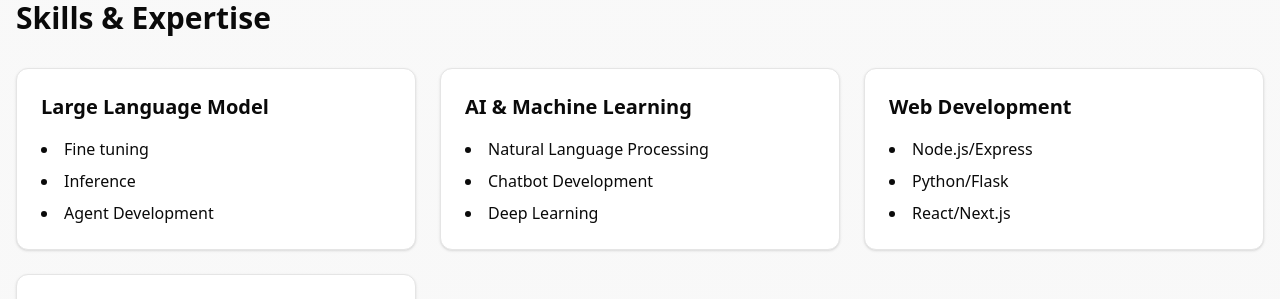
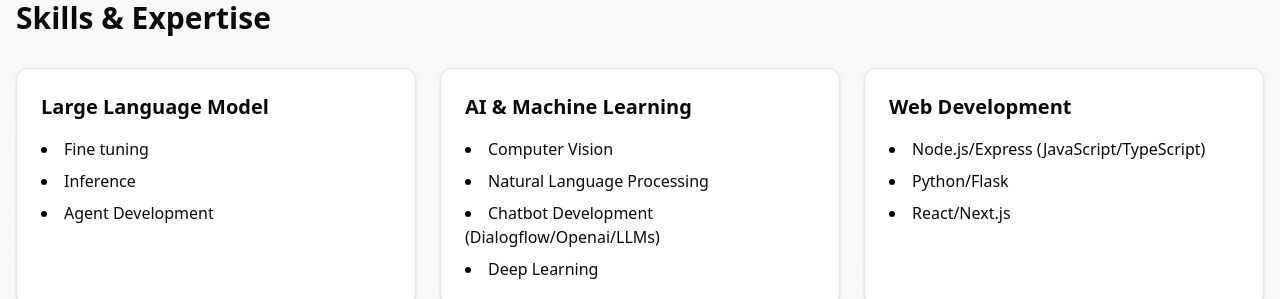
Before and after one commit to RajKKapadia/Portfolio-Website-NextJs, a Next.js app: page / in a window 1280 px wide. Shown: the part 860-1159 px from the top of the page. Built offline with nearby package versions, Linux system fonts and the light colour scheme; no server answers.

Commit message:
updated skills

```diff
--- a/src/components/sections/Skills.tsx
+++ b/src/components/sections/Skills.tsx
@@ -8,15 +8,15 @@
         },
         {
             title: "AI & Machine Learning",
-            skills: ["Natural Language Processing", "Chatbot Development", "Deep Learning"]
+            skills: ["Computer Vision", "Natural Language Processing", "Chatbot Development (Dialogflow/Openai/LLMs)", "Deep Learning"]
         },
         {
             title: "Web Development",
-            skills: ["Node.js/Express", "Python/Flask", "React/Next.js"]
+            skills: ["Node.js/Express (JavaScript/TypeScript)", "Python/Flask", "React/Next.js"]
         },
         {
             title: "Cloud & DevOps",
-            skills: ["AWS", "Docker", "GCP"]
+            skills: ["AWS", "GCP", "Docker"]
         }
     ]
 
```
